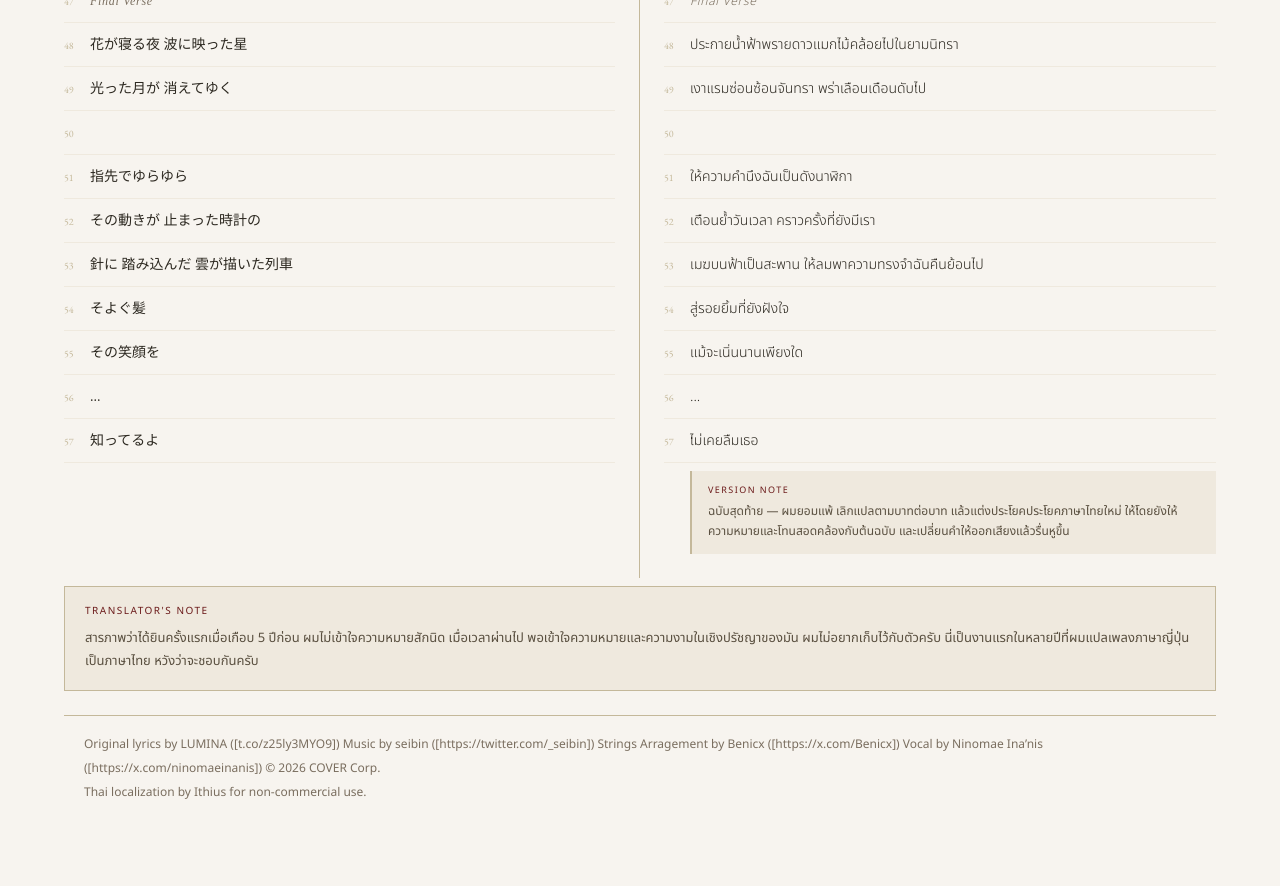
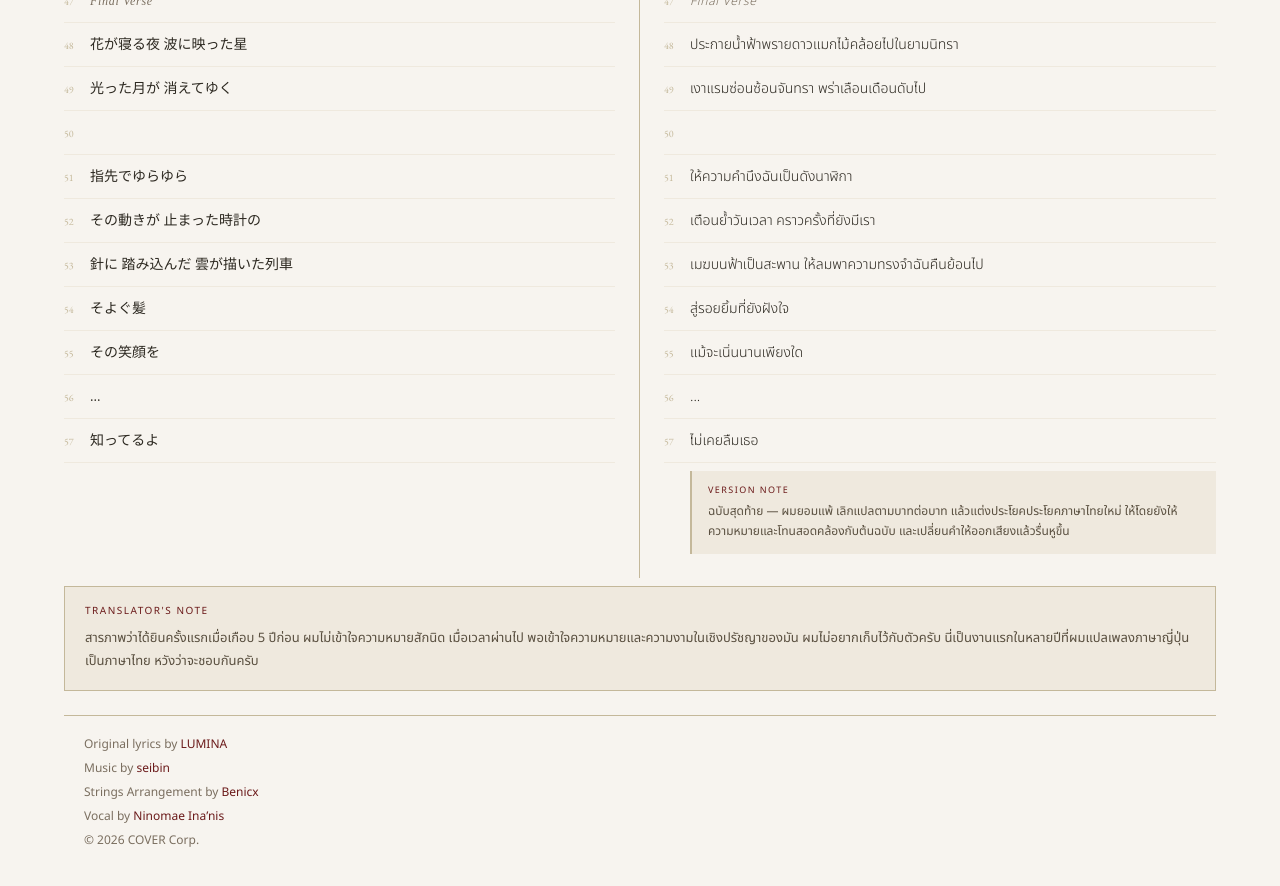
Before and after one commit to Ithius/song-localization, a Jekyll site: the page built from _songs/violet.md, in a window 1280 px wide and 900 px high, scrolled down 2296 px. Shown: the top 886 px of the window. Built offline with Jekyll 4.4.1, drawn with Linux system fonts in a browser that asks for light colours; before the commit the page ends 3148 px from its top, so only the background shows below that.

Commit message:
Update violet.md

```diff
--- a/_songs/violet.md
+++ b/_songs/violet.md
@@ -190,10 +190,8 @@ original_lines:
 commentary: "สารภาพว่าได้ยินครั้งแรกเมื่อเกือบ 5 ปีก่อน ผมไม่เข้าใจความหมายสักนิด เมื่อเวลาผ่านไป พอเข้าใจความหมายและความงามในเชิงปรัชญาของมัน ผมไม่อยากเก็บไว้กับตัวครับ นี่เป็นงานแรกในหลายปีที่ผมแปลเพลงภาษาญี่ปุ่นเป็นภาษาไทย หวังว่าจะชอบกันครับ"
 ---
 
-Original lyrics by LUMINA ([t.co/z25ly3MYO9])
-Music by seibin ([https://twitter.com/_seibin])
-Strings Arragement by Benicx ([https://x.com/Benicx])
-Vocal by Ninomae Ina'nis ([https://x.com/ninomaeinanis])
+Original lyrics by [LUMINA](https://t.co/z25ly3MYO9)<br>
+Music by [seibin](https://twitter.com/_seibin)<br>
+Strings Arrangement by [Benicx](https://x.com/Benicx)<br>
+Vocal by [Ninomae Ina'nis](https://x.com/ninomaeinanis)<br>
 © 2026 COVER Corp.
-
-Thai localization by Ithius for non-commercial use.
```
